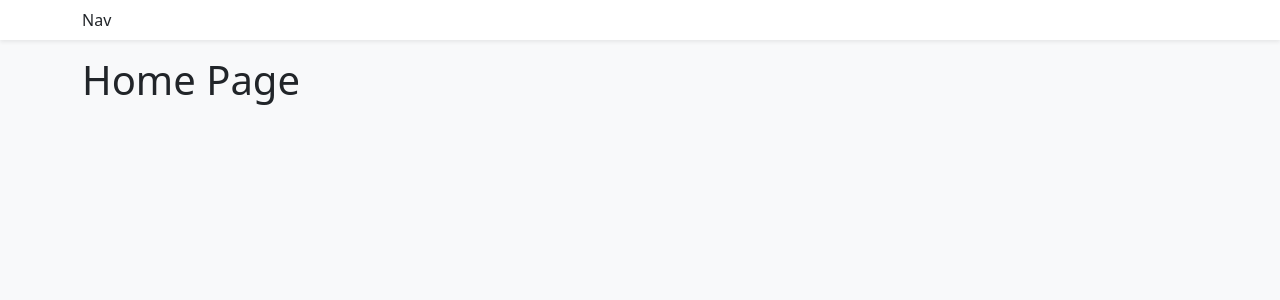
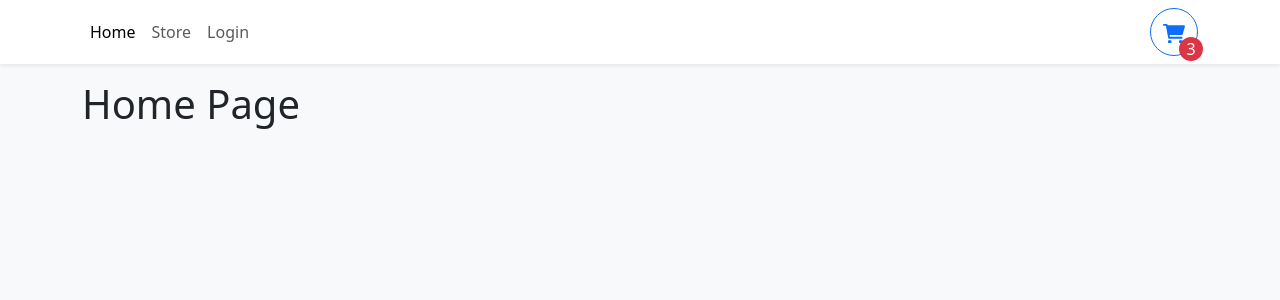
Before and after one commit to YoisMelwin/fullstack, a React (Vite) app in the folder frontend/: page / in a window 1280 px wide. Shown: the top 300 px of the page. Built offline with nearby package versions, Linux system fonts and the light colour scheme.

Commit message:
With cards and ProductsItem component.

```diff
--- a/frontend/src/App.tsx
+++ b/frontend/src/App.tsx
@@ -1,25 +1,23 @@
 import React from 'react'
-import { BrowserRouter as Router, Route, Routes, Link } from 'react-router-dom'
+import { BrowserRouter as Router, Route, Routes } from 'react-router-dom'
 import { Container } from 'react-bootstrap'
 import Home from './pages/Home'
 import Login from './pages/Login'
 import Store from './pages/Store'
-import  Navbar  from './components/Navbar'
+import Navbar from './components/Navbar'
 
 function App() {
     return (
-        <>
+        <Router>
             <Navbar />
             <Container className="mb-4">
-                <Router>
-                    <Routes>
-                        <Route path="/" element={<Home />} />
-                        <Route path="/login" element={<Login />} />
-                        <Route path="/store" element={<Store />} />
-                    </Routes>
-                </Router>
+                <Routes>
+                    <Route path="/" element={<Home />} />
+                    <Route path="/login" element={<Login />} />
+                    <Route path="/store" element={<Store />} />
+                </Routes>
             </Container>
-        </>
+        </Router>
     )
 }
 
--- a/frontend/src/components/Navbar.tsx
+++ b/frontend/src/components/Navbar.tsx
@@ -1,10 +1,54 @@
 import React from 'react'
-import { Container, Navbar as NavbarBs } from 'react-bootstrap'
+import { Button, Container, Nav, Navbar as NavbarBs } from 'react-bootstrap'
+import { NavLink } from 'react-router-dom'
 
 export function Navbar() {
     return (
         <NavbarBs sticky="top" className="bg-white shadow-sm mb-3">
-            <Container> Nav</Container>
+            <Container>
+                <Nav className="me-auto">
+                    <Nav.Link to="/" as={NavLink}>
+                        Home
+                    </Nav.Link>
+                    <Nav.Link to="/store" as={NavLink}>
+                        Store
+                    </Nav.Link>
+                    <Nav.Link to="/login" as={NavLink}>
+                        Login
+                    </Nav.Link>
+                </Nav>
+                <Button
+                    style={{
+                        width: '3rem',
+                        height: '3rem',
+                        position: 'relative'
+                    }}
+                    variant="outline-primary"
+                    className="rounded-circle"
+                >
+                    <svg
+                        xmlns="http://www.w3.org/2000/svg"
+                        viewBox="0 0 576 512"
+                        fill="currentColor"
+                    >
+                        <path d="M96 0C107.5 0 117.4 8.19 119.6 19.51L121.1 32H541.8C562.1 32 578.3 52.25 572.6 72.66L518.6 264.7C514.7 278.5 502.1 288 487.8 288H170.7L179.9 336H488C501.3 336 512 346.7 512 360C512 373.3 501.3 384 488 384H159.1C148.5 384 138.6 375.8 136.4 364.5L76.14 48H24C10.75 48 0 37.25 0 24C0 10.75 10.75 0 24 0H96zM128 464C128 437.5 149.5 416 176 416C202.5 416 224 437.5 224 464C224 490.5 202.5 512 176 512C149.5 512 128 490.5 128 464zM512 464C512 490.5 490.5 512 464 512C437.5 512 416 490.5 416 464C416 437.5 437.5 416 464 416C490.5 416 512 437.5 512 464z" />
+                    </svg>
+                    <div
+                        className="rounded-circle bg-danger d-flex justify-content-center align-items-center"
+                        style={{
+                            color: 'white',
+                            width: '1.5rem',
+                            height: '1.5rem',
+                            position: 'absolute',
+                            bottom: 0,
+                            right: 0,
+                            transform: 'translate(25%, 25%)'
+                        }}
+                    >
+                        3
+                    </div>
+                </Button>
+            </Container>
         </NavbarBs>
     )
 }
--- /dev/null
+++ b/frontend/src/components/ProductsItem.tsx
@@ -0,0 +1,36 @@
+import React from 'react'
+import { Button, Card } from 'react-bootstrap'
+
+type ProductsItemProps = {
+    id: number
+    name: string
+    price: number
+    imgUrl: string
+}
+
+export function ProductsItem({ id, name, price, imgUrl }: ProductsItemProps) {
+    const quantity = 0
+    return (
+        <Card className="h-100">
+            <Card.Img
+                variant="top"
+                src={imgUrl}
+                height="200px"
+                style={{ objectFit: 'cover' }}
+            />
+
+            <Card.Body className="d-flex flex-column">
+                <Card.Title className="d-flex justify-content-between align-items-baseline mb-4">
+                    <span className="fs-2">{name}</span>
+                    <span className="ms-2 text-muted">{price}</span>
+                </Card.Title>
+                <div className="mt-auto"></div>
+                {quantity === 0 ? (
+                    <Button className="w.100"> + Add to Cart</Button>
+                ) : null}
+            </Card.Body>
+        </Card>
+    )
+}
+
+export default ProductsItem
--- a/frontend/src/pages/Store.tsx
+++ b/frontend/src/pages/Store.tsx
@@ -1,4 +1,6 @@
 import React, { useState, useEffect } from 'react'
+import { Col, Row } from 'react-bootstrap'
+import { ProductsItem } from '../components/ProductsItem'
 
 interface Product {
     id: number
@@ -25,21 +27,16 @@
     }, [])
 
     return (
-        <div>
-            <h1>Produkter till min hemsida</h1>
-            <ul>
-                {products.map((product) => (
-                    <li key={product.id}>
-                        {product.name}: {product.price}
-                        <img
-                            src={product.imgUrl}
-                            alt={product.name}
-                            width="200"
-                        />
-                    </li>
+        <>
+            <h1>Store</h1>
+            <Row md={2} xs={1} lg={3} className="g-3">
+                {products.map((item) => (
+                    <Col key={item.id}>
+                        <ProductsItem {...item} />
+                    </Col>
                 ))}
-            </ul>
-        </div>
+            </Row>
+        </>
     )
 }
 
```
Also changed, not shown: frontend/src/pages/Home.tsx (+4 -4 lines), 3 other files (tests, documents, lock files or other folders).
